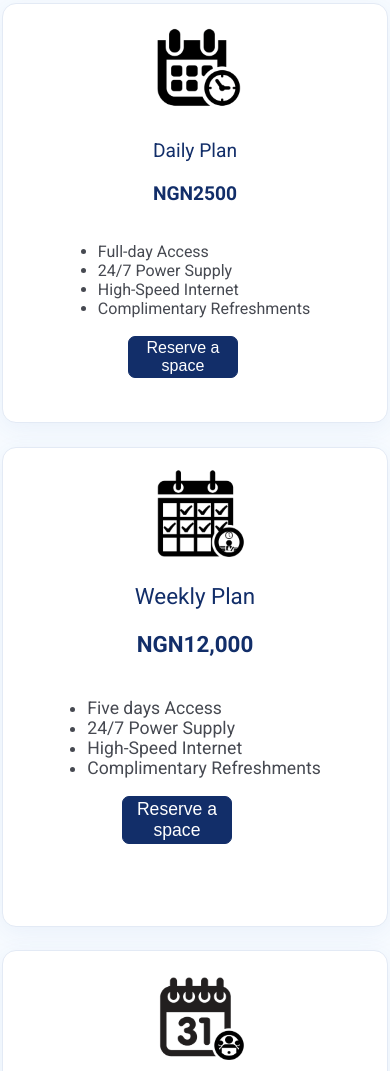
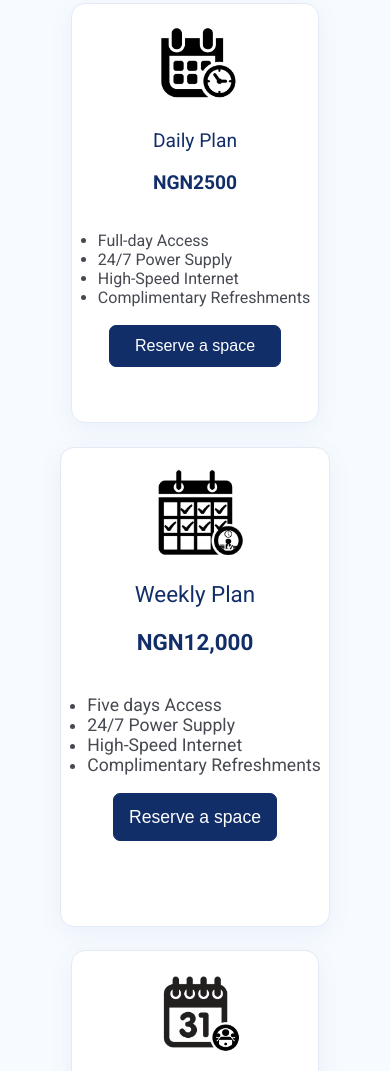
Before and after one commit to Bash045/Workspace, a plain HTML site: page booking.html in a window 390 px wide. Shown: the part 1645-2716 px from the top of the page. Drawn offline with Linux system fonts and the light colour scheme.

Commit message:
Refactor button styles and layout for improved responsiveness

```diff
--- a/styles/booking.css
+++ b/styles/booking.css
@@ -68,7 +68,6 @@ nav {
 
 /* AMENITIES */
 .amenities {
-  max-width:;
   display: grid;
   grid-template-columns: repeat(3, 1fr);
   padding: 50px;
@@ -257,7 +256,7 @@ h1 {
 }
 .daily button,
 .monthly button {
-  width: 70%;
+  padding: 10px 25px;
   min-width: 110px;
   max-width: 180px;
   height: 42px;
@@ -295,7 +294,7 @@ h1 {
   padding-left: 18px;
 }
 .weekly button {
-  width: 75%;
+  padding: 10px 15px;
   min-width: 110px;
   max-width: 200px;
   height: 48px;
@@ -349,8 +348,9 @@ footer p {
   .daily,
   .weekly,
   .monthly {
-    min-width: 180px;
-    max-width: 98vw;
+    margin-left: auto;
+    margin-right: auto;
+    min-width: 40vw;
     padding: 3vw 2vw 2vw 2vw;
   }
 
@@ -378,8 +378,9 @@ footer p {
   .daily,
   .weekly,
   .monthly {
-    min-width: 0;
-    max-width: 100vw;
+    margin-left: auto;
+    margin-right: auto;
+    min-width: 60vw;
     padding: 4vw 2vw 2vw 2vw;
   }
 }
```
